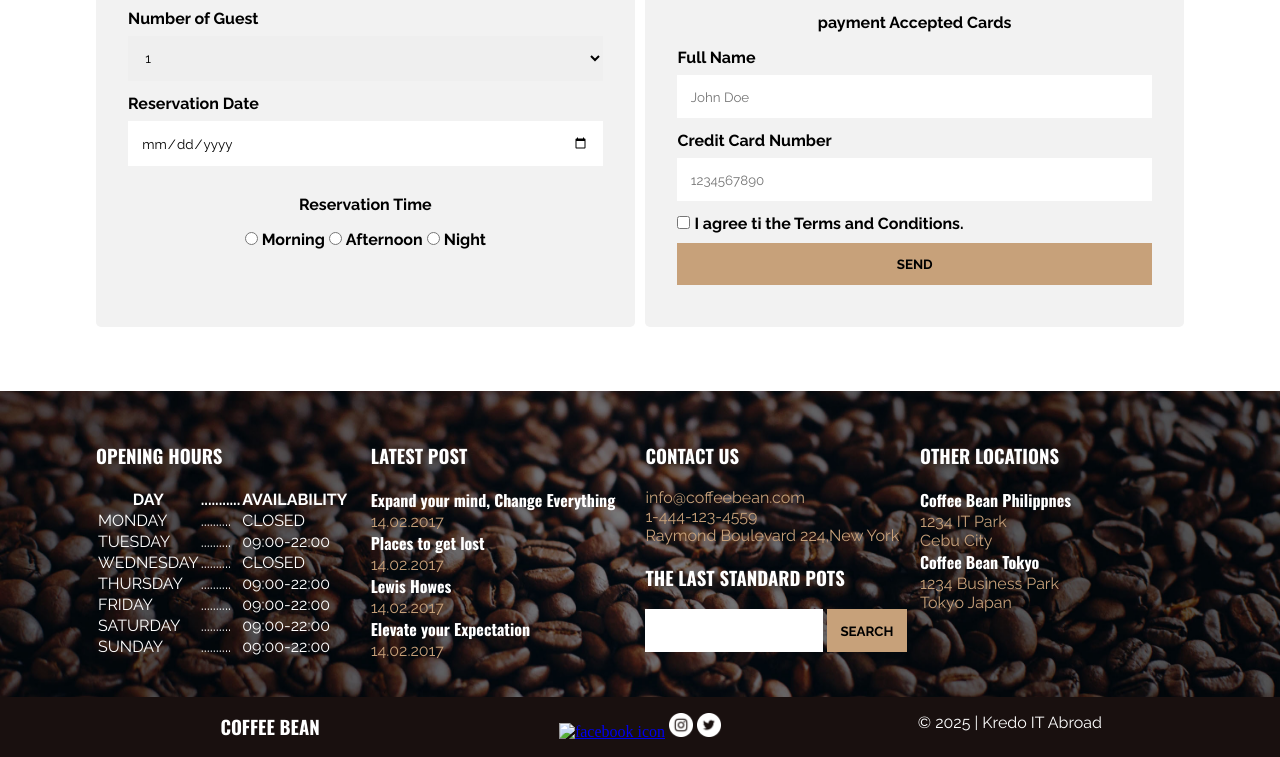
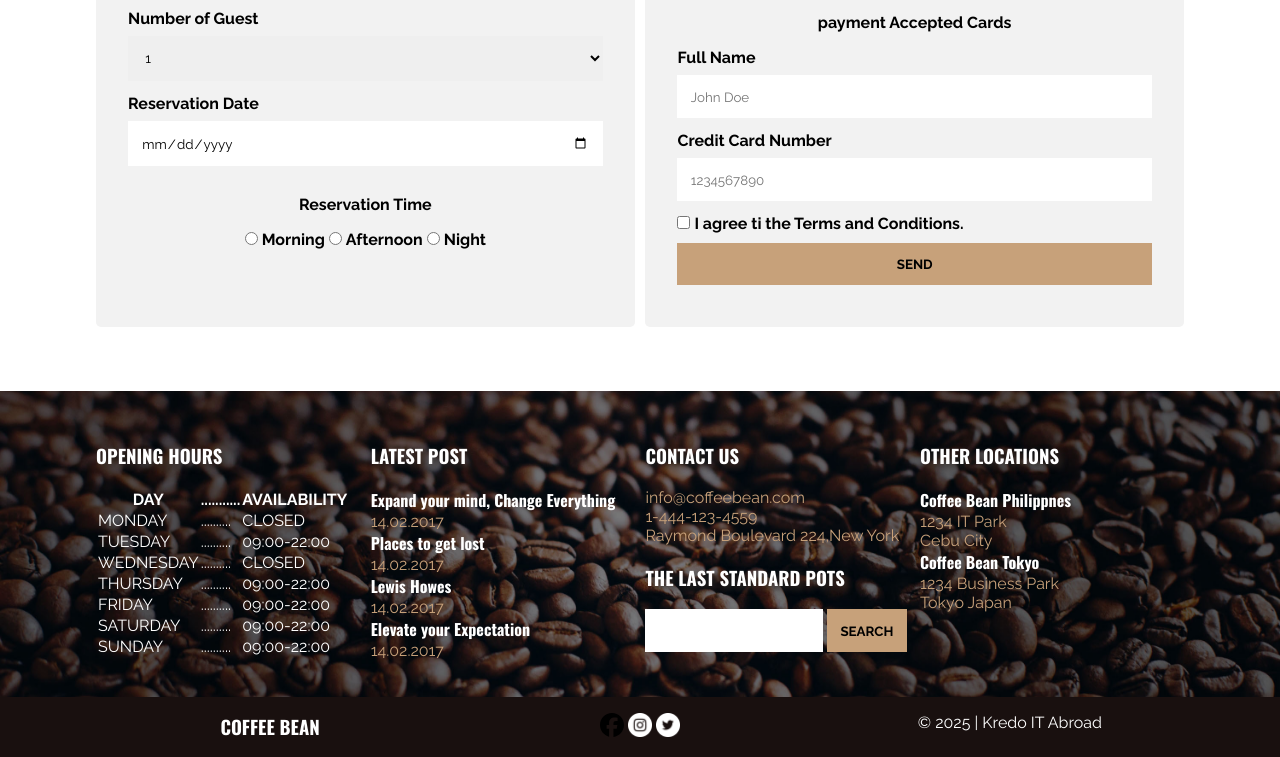
Before and after one commit to daikimorimoto-924/daikimorimoto-924.github.io, a plain HTML site: page index.html in a window 1280 px wide. Shown: the part 4380-5137 px from the top of the page. Drawn offline with nearby package versions, Linux system fonts and the light colour scheme; files whose address does not match are found by name.

Commit message:
Update index.html

```diff
--- a/index.html
+++ b/index.html
@@ -340,7 +340,7 @@
                 <h3>coffee Bean</h3>
             </div>
             <div class="social-widgets">
-                <a href="https://www.facebook.com" target="_blank"><img src="./images/facebook-brands.svg" alt="facebook icon"></a>
+                <a href="https://www.facebook.com" target="_blank"><img src="assets/images/facebook-brands.svg" alt="facebook icon"></a>
                 <a href="https://www.instagram.com" target="_blank"><img src="images/icon-ig.png" alt="instagram icon"></a>
                 <a href="https://www.twitter.com" target="_blank"><img src="images/icon-tw.png" alt="twitter icon"></a>
             </div>
```
